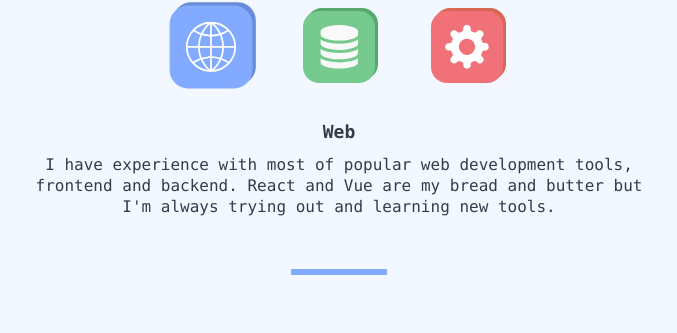
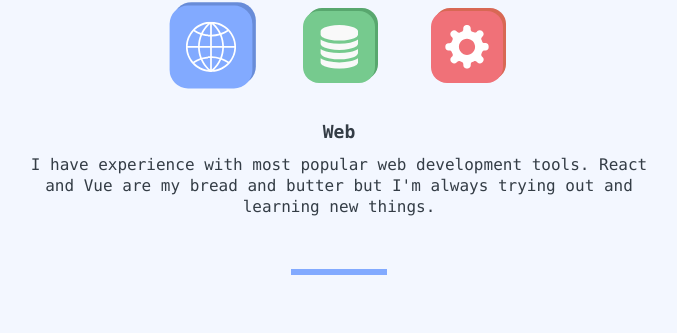
Before and after one commit to cjbraley/chris-codes, a Gatsby site: page / in a window 1280 px wide. Shown: the part 2339-2672 px from the top of the page, without its empty margins (301-978 px from the left). Built offline with nearby package versions, Linux system fonts and the light colour scheme; Gatsby itself is replaced by a stand-in of ours; a web font is replaced by a local one.

Commit message:
Fixed typo

```diff
--- a/src/components/Technologies.js
+++ b/src/components/Technologies.js
@@ -40,14 +40,14 @@ const badges = [
         color: "primary",
         title: "Web",
         description:
-            "I have experience with most of popular web development tools, frontend and backend. React and Vue are my bread and butter but I'm always trying out and learning new tools.",
+            "I have experience with most popular web development tools. React and Vue are my bread and butter but I'm always trying out and learning new things.",
     },
     {
         icon: <DatabaseIcon className="icon" />,
         color: "secondary",
         title: "Data",
         description:
-            "Having a background in Business Intelligence I'm intimately familiar with most products related to data storage, transformation and visualisation.",
+            "Having a background in Business Intelligence I'm very familiar with most products related to data storage, transformation and visualisation.",
     },
     {
         icon: <CogIcon className="icon" />,
```
